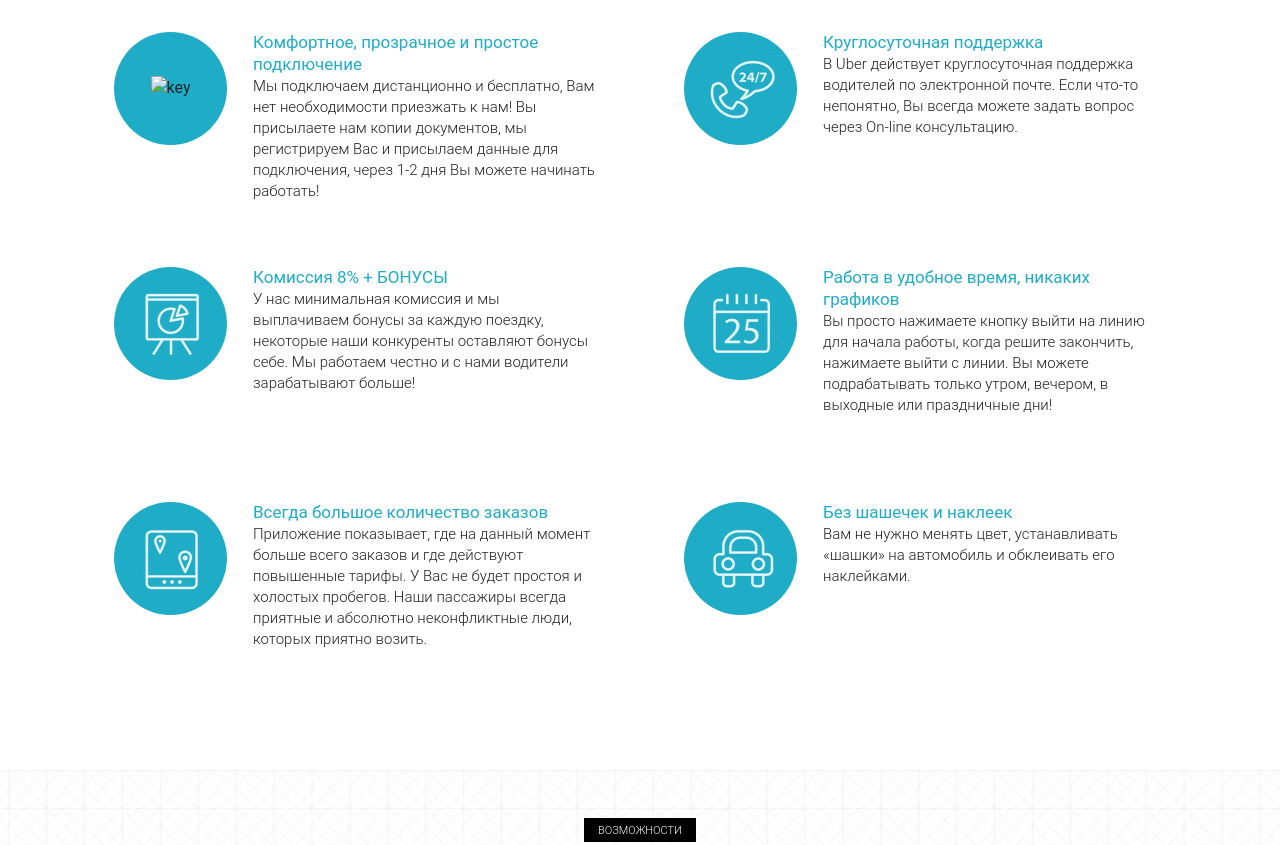
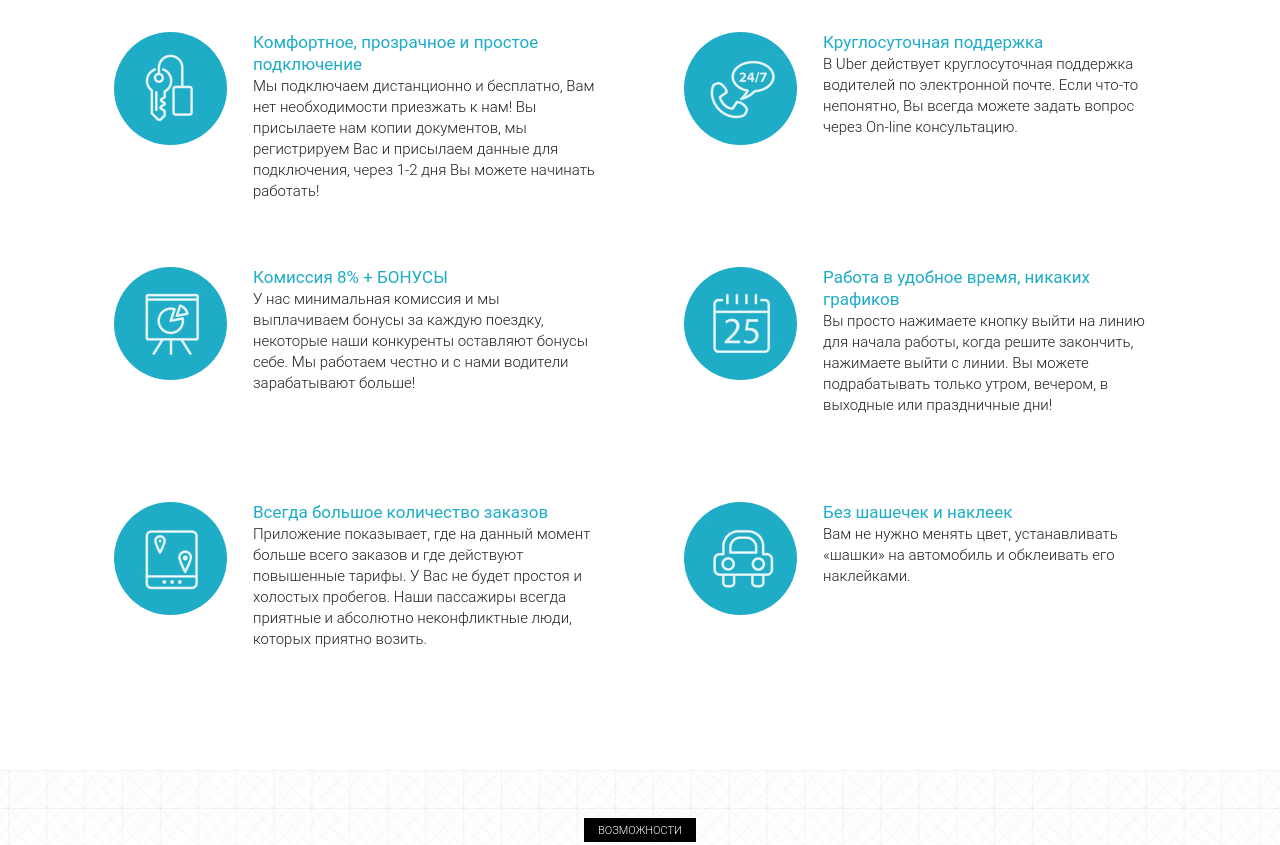
Before and after one commit to Iceblinkil/uber, a plain HTML site: page index.html in a window 1280 px wide. Shown: the part 1217-2062 px from the top of the page. Drawn offline with Linux system fonts and the light colour scheme; files whose address does not match are found by name; a web font is replaced by a local one.

Commit message:
Update index.html

```diff
--- a/index.html
+++ b/index.html
@@ -97,7 +97,7 @@
         <div class="col-md-6">
           <div class="couse_item">
             <div class="couse_round">
-              <img src="../src/icons/icon_3.png" alt="key" class="couse_img">
+              <img src="/icons/icon_3.png" alt="key" class="couse_img">
             </div>
             <div class="couse_descr"><span>Комфортное, прозрачное и простое подключение</span> <br>
               Мы подключаем дистанционно и бесплатно, Вам нет необходимости приезжать к нам! Вы присылаете нам копии документов, мы регистрируем Вас и присылаем данные для подключения, через 1-2 дня Вы можете начинать работать!</div>
```
